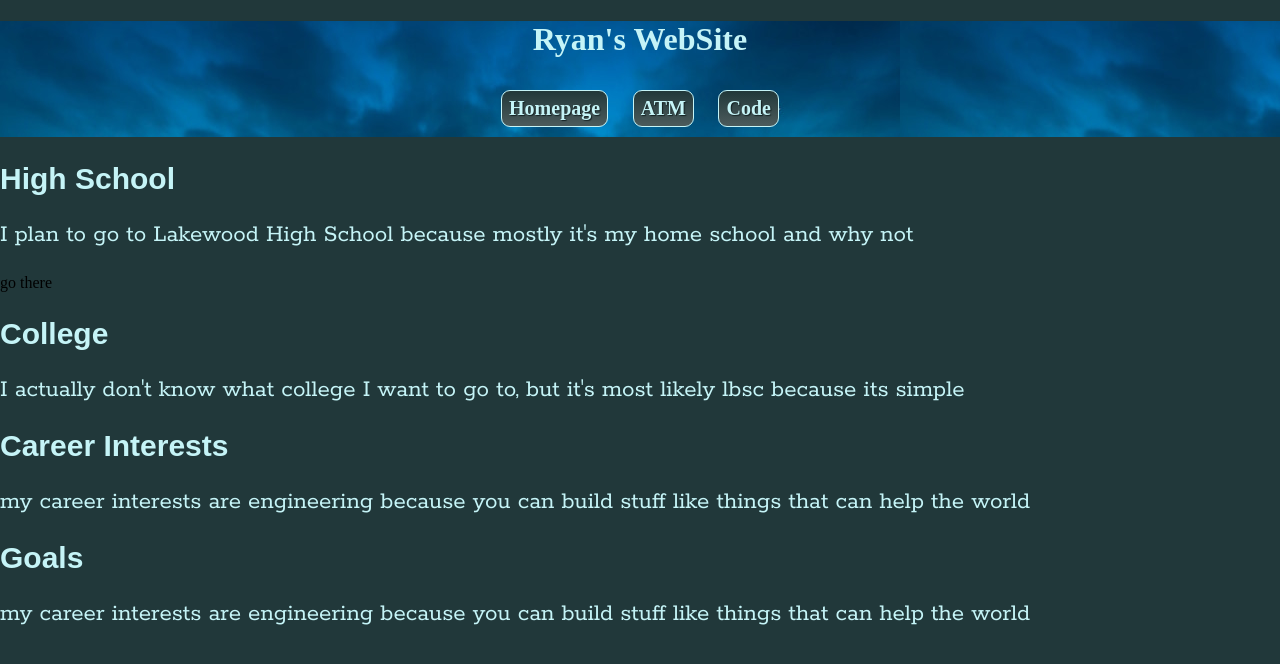
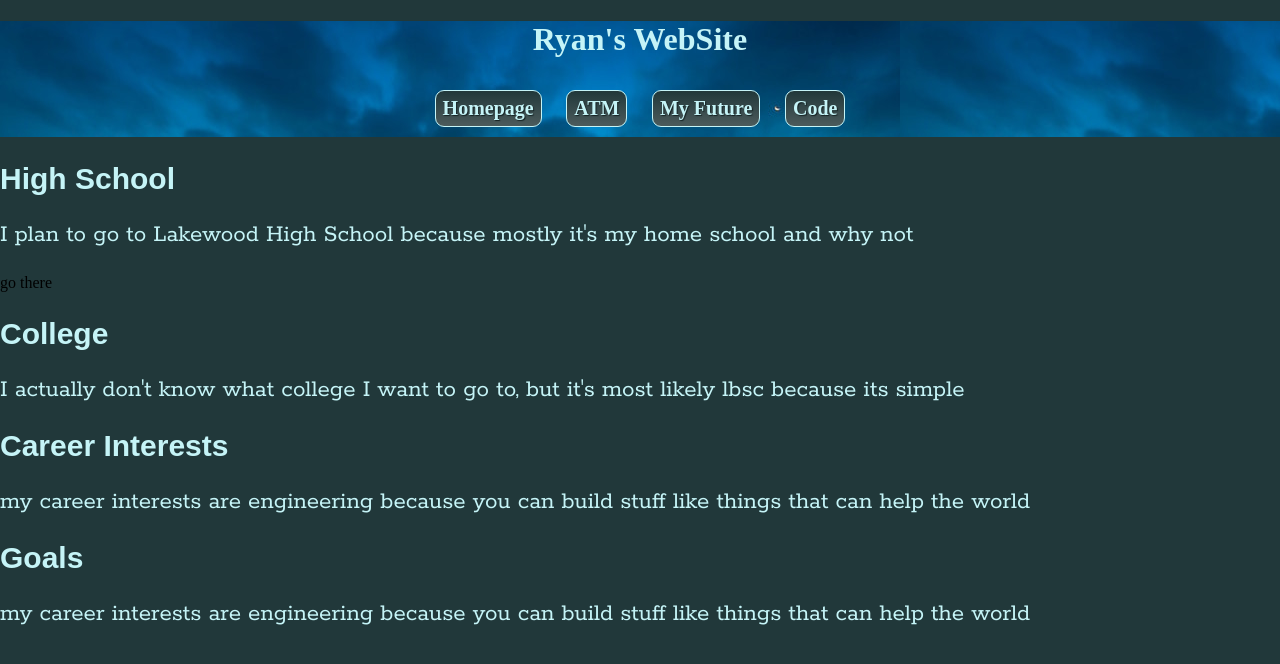
Before and after one commit to ryanryanryanryanryan/ryanryanryanryanryan.github.io, a plain HTML site: page myfuture.html in a window 1280 px wide. Drawn offline with Linux system fonts and the light colour scheme; a web font is replaced by a local one.

Commit message:
Update myfuture.html

```diff
--- a/myfuture.html
+++ b/myfuture.html
@@ -14,6 +14,7 @@
                 <ul>
                         <li><a target="_blank" class="button" href="index.html">Homepage</a></li>
                         <li><a target="_blank" class="button" href="atm.html">ATM</a></li>
+                        <li><a target="_blank" class="button" href="#">My Future</a></li>
                         <li><a target="_blank" class="button" href="#">Code</a></li>
                 </ul>
         </header>
```
